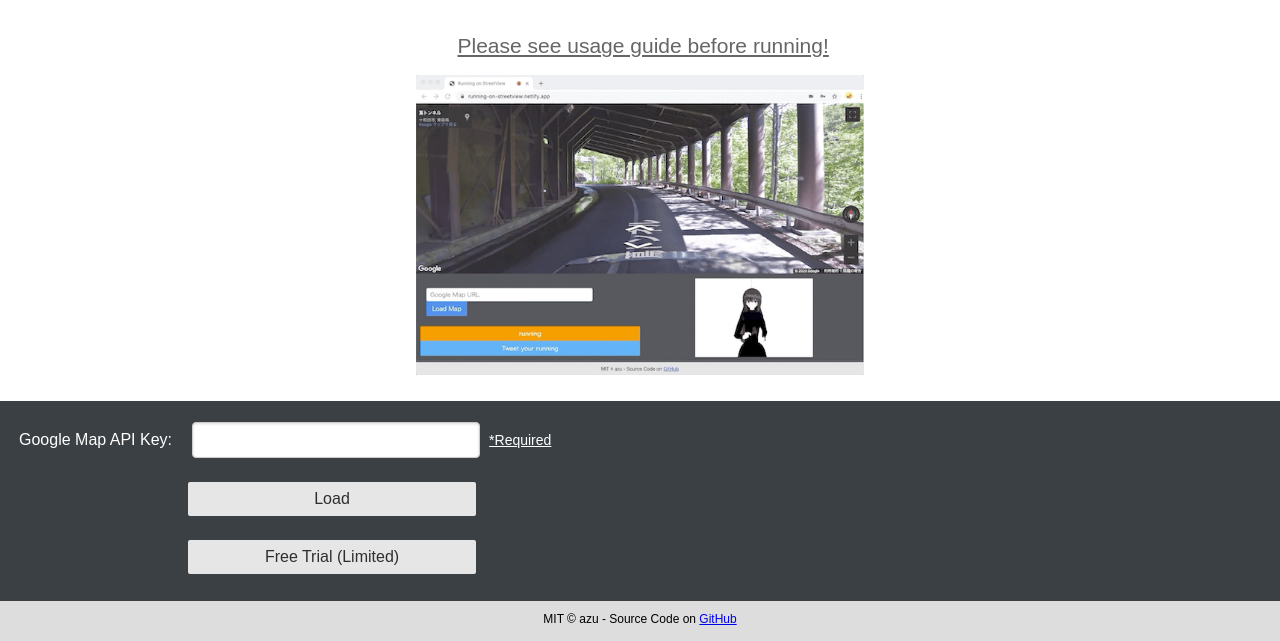
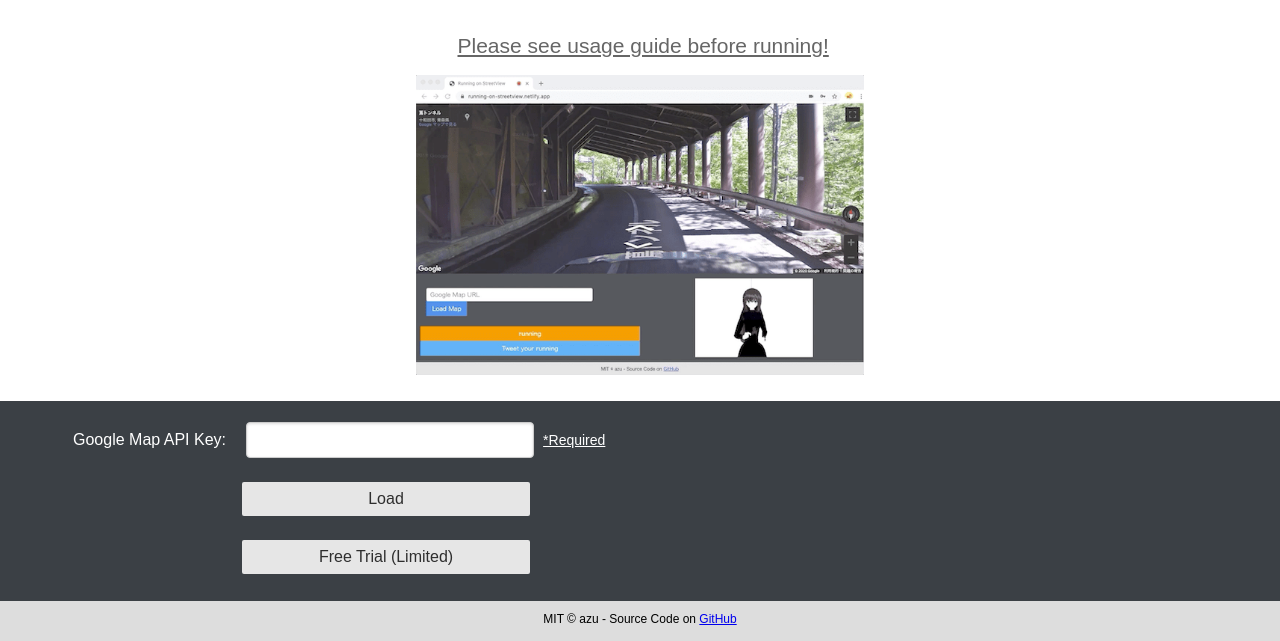
Before and after one commit to azu/running-on-streetview, a website built with Parcel: page index.html in a window 1280 px wide. Shown: the part 159-800 px from the top of the page. Built offline with nearby package versions, Linux system fonts and the light colour scheme.

Commit message:
refactor: update style

```diff
--- a/index.html
+++ b/index.html
@@ -1,5 +1,6 @@
 <!DOCTYPE html>
 <html lang="en">
+
 <head>
     <meta charset="UTF-8">
     <title>Running on StreetView</title>
@@ -12,7 +13,9 @@
             height: 100%;
         }
 
-        html, body, .App {
+        html,
+        body,
+        .App {
             height: 100%;
             margin: 0;
             padding: 0;
@@ -46,7 +49,8 @@
         }
 
         /* StreetView */
-        .StreetView, .StreetView-map {
+        .StreetView,
+        .StreetView-map {
             width: 100%;
             height: 100%;
         }
@@ -95,8 +99,19 @@
             display: flex;
         }
 
-        .RunningController > * {
+        .RunningController > .RunningController-control {
+            flex: 3;
+            max-width: 720px;
+            margin: auto;
+            /* center */
+            display: flex;
+            flex-direction: column;
+        }
+
+        .RunningController > .RunningController-window {
             flex: 1;
+            margin: auto;
+            max-width: 320px;
             /* center */
             display: flex;
             flex-direction: column;
@@ -133,9 +148,9 @@
             align-content: center;
             align-items: center;
         }
-
     </style>
 </head>
+
 <body>
 <div class="App">
     <!-- StreetView -->
@@ -148,10 +163,8 @@
                 </header>
                 <div class="StreetView-placeholderBody">
                     <p class="StreetView-placeholderText">
-                        <a
-                                class="pure-form-message-inline"
-                                href="https://github.com/azu/running-on-streetview"
-                                target="_blank" rel="noopener">Please see usage guide before running!</a>
+                        <a class="pure-form-message-inline" href="https://github.com/azu/running-on-streetview"
+                           target="_blank" rel="noopener">Please see usage guide before running!</a>
                     </p>
                     <img src="./docs/resources/capture-thumb.png" alt="screenshot" height="300"/>
                 </div>
@@ -168,17 +181,18 @@
                         <label for="js-google-map-api-key">Google Map API Key:</label>
                         <input type="password" id="js-google-map-api-key"
                                class="RunningController-inputGoogleMapAPIKey">
-                        <a class="pure-form-message-inline"
-                           style="color:white"
+                        <a class="pure-form-message-inline" style="color:white"
                            href="https://github.com/azu/running-on-streetview#how-to-get-google-map-api-key"
                            rel="noopener">*Required</a>
                     </div>
                     <div class="pure-controls">
-                        <button type="submit" id="js-load-button" class="RunningController-loadButton pure-button">Load
+                        <button type="submit" id="js-load-button"
+                                class="RunningController-loadButton pure-button">Load
                         </button>
                     </div>
                     <div class="pure-controls">
-                        <button type="button" id="js-trial-button" class="RunningController-trialButton pure-button">
+                        <button type="button" id="js-trial-button"
+                                class="RunningController-trialButton pure-button">
                             Free Trial (Limited)
                         </button>
                     </div>
@@ -195,4 +209,5 @@
 </div>
 <script src="./src/bootstrap.ts"></script>
 </body>
+
 </html>
```
